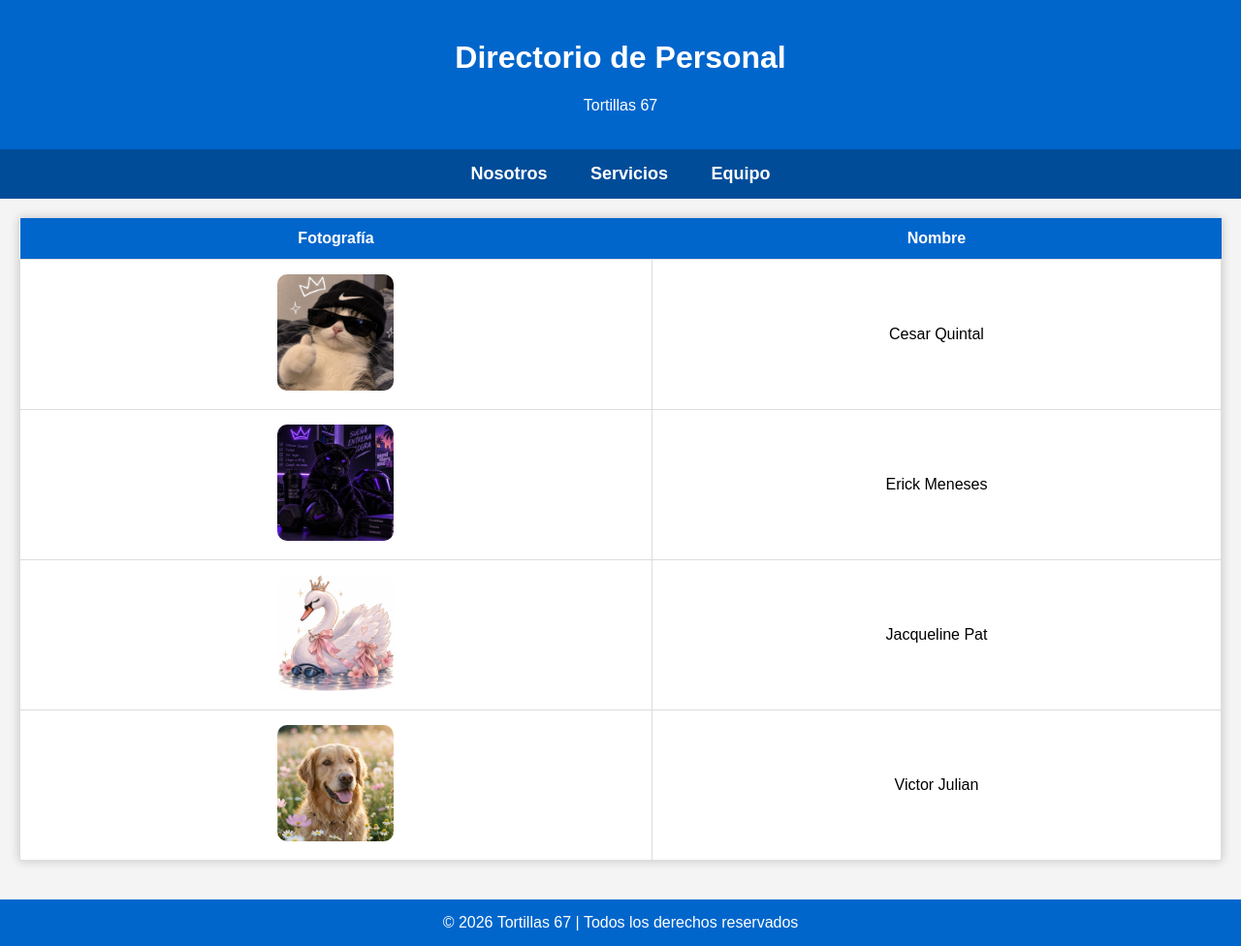
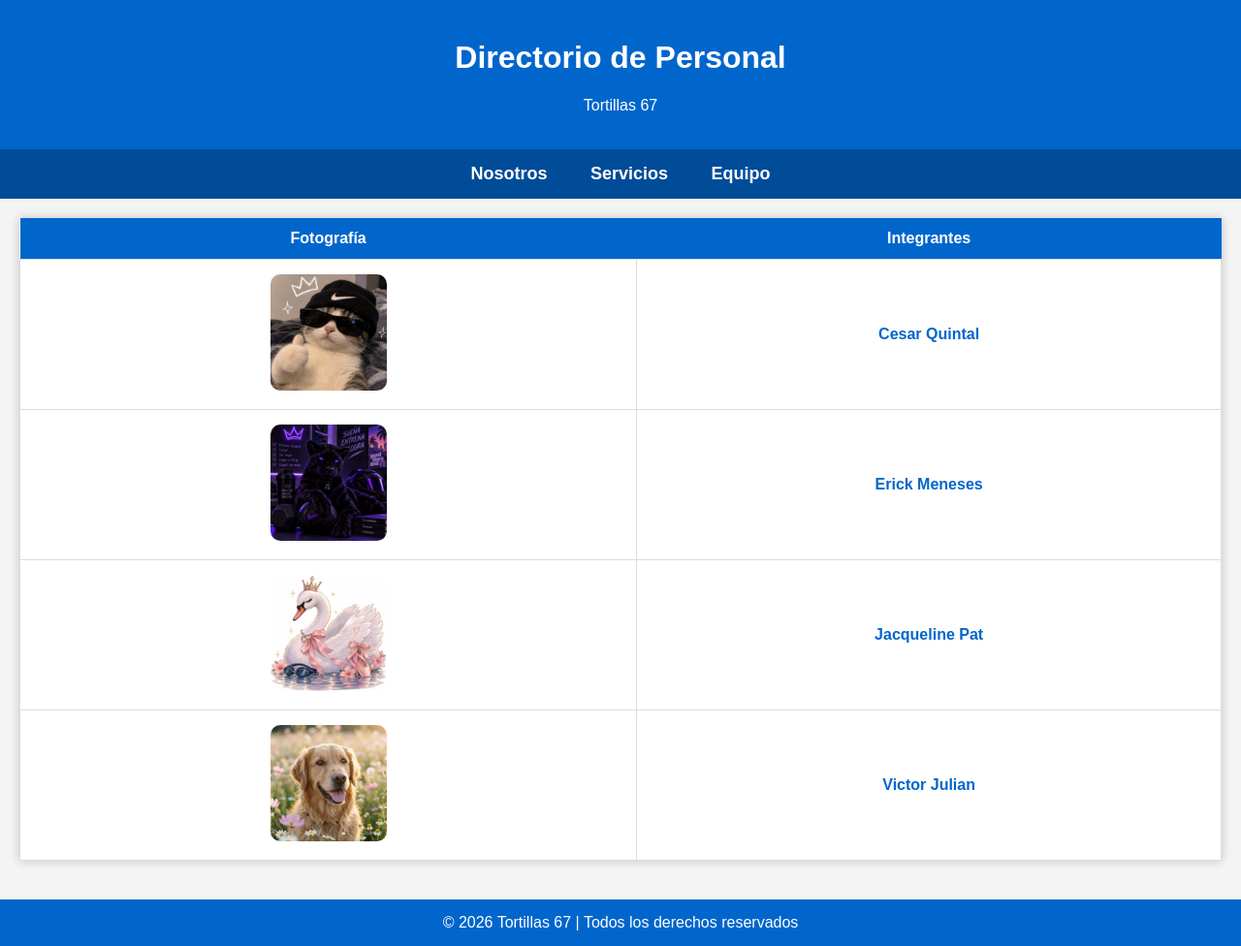
Before and after one commit to Tortillas67/Tortillas67.github.io, a plain HTML site: page index.html in a window 1280 px wide. Shown: the whole page at 97% size. Drawn offline with Linux system fonts and the light colour scheme.

Commit message:
Update index.html

```diff
--- a/index.html
+++ b/index.html
@@ -68,6 +68,17 @@ td img{
  border-radius: 10px;
 }
 
+td a{
+ text-decoration: none;
+ color: #0066cc;
+ font-weight: bold;
+}
+
+td a:hover{
+ color: #ff6600;
+ text-decoration: underline;
+}
+
 tr:hover{
  background-color: #f9f9f9;
 }
@@ -100,27 +111,51 @@ footer{
 <table>
  <tr>
  <th>Fotografía</th>
- <th>Nombre</th>
+ <th>Integrantes</th>
  </tr>
 
  <tr>
- <td><img src="https://tortillas67.github.io/Fotos%20de%20Tortillas67/Cesar%20Quintal.jpeg" alt="Cesar Quintal"></td>
- <td>Cesar Quintal</td>
+ <td>
+ <img src="https://tortillas67.github.io/Fotos%20de%20Tortillas67/Cesar%20Quintal.jpeg" alt="Cesar Quintal">
+ </td>
+ <td>
+ <a href="https://tortillas67.github.io/Fotos%20de%20Tortillas67/Cesar%20Quintal.jpeg" target="_blank">
+ Cesar Quintal
+ </a>
+ </td>
  </tr>
 
  <tr>
- <td><img src="https://tortillas67.github.io/Fotos%20de%20Tortillas67/Erick%20Meneses.jpeg" alt="Erick Meneses"></td>
- <td>Erick Meneses</td>
+ <td>
+ <img src="https://tortillas67.github.io/Fotos%20de%20Tortillas67/Erick%20Meneses.jpeg" alt="Erick Meneses">
+ </td>
+ <td>
+ <a href="https://tortillas67.github.io/Fotos%20de%20Tortillas67/Erick%20Meneses.jpeg" target="_blank">
+ Erick Meneses
+ </a>
+ </td>
  </tr>
 
  <tr>
- <td><img src="https://tortillas67.github.io/Fotos%20de%20Tortillas67/Jacqueline%20Pat.jpeg" alt="Jacqueline Pat"></td>
- <td>Jacqueline Pat</td>
+ <td>
+ <img src="https://tortillas67.github.io/Fotos%20de%20Tortillas67/Jacqueline%20Pat.jpeg" alt="Jacqueline Pat">
+ </td>
+ <td>
+ <a href="https://tortillas67.github.io/Fotos%20de%20Tortillas67/Jacqueline%20Pat.jpeg" target="_blank">
+ Jacqueline Pat
+ </a>
+ </td>
  </tr>
 
  <tr>
- <td><img src="https://tortillas67.github.io/Fotos%20de%20Tortillas67/Victor%20Julian.jpeg" alt="Victor Julian"></td>
- <td>Victor Julian</td>
+ <td>
+ <img src="https://tortillas67.github.io/Fotos%20de%20Tortillas67/Victor%20Julian.jpeg" alt="Victor Julian">
+ </td>
+ <td>
+ <a href="https://tortillas67.github.io/Fotos%20de%20Tortillas67/Victor%20Julian.jpeg" target="_blank">
+ Victor Julian
+ </a>
+ </td>
  </tr>
 
 </table>
```
